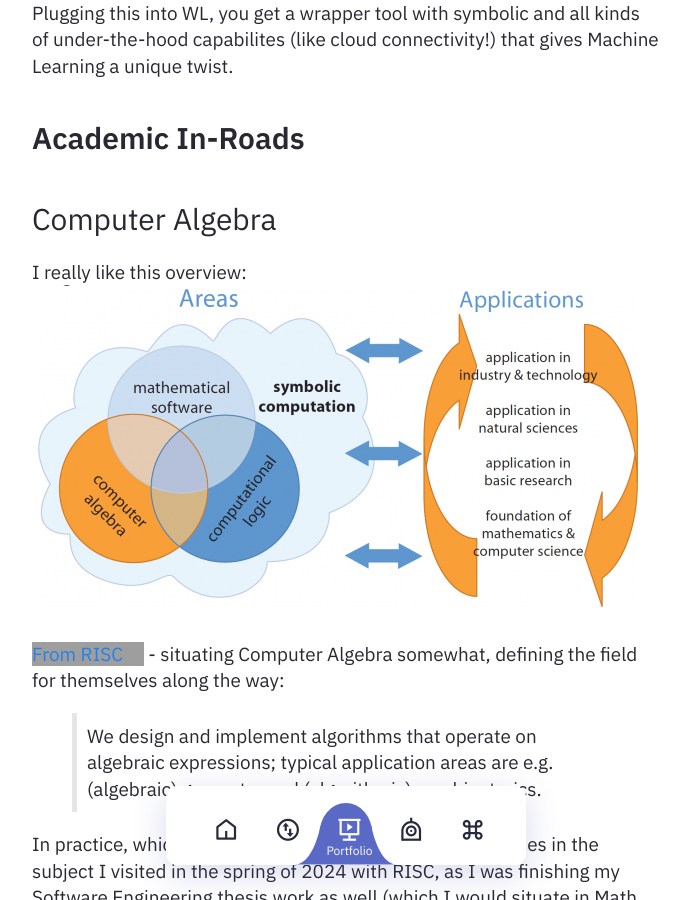
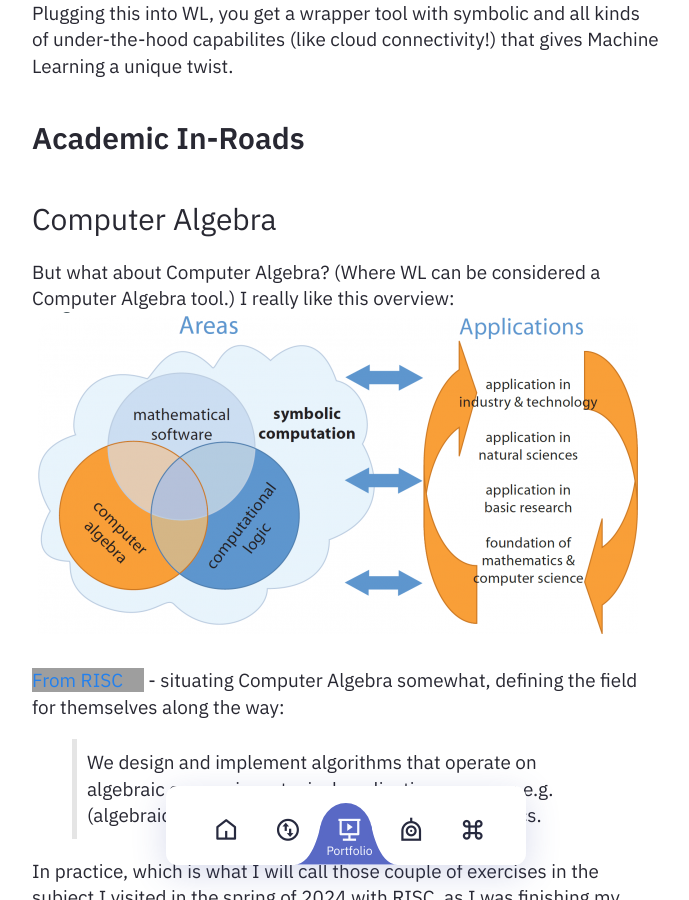
Before and after one commit to heseltime/heseltime.github.io, a Jekyll site: the page built from pages/wolfram.md, in a window 1280 px wide and 900 px high, scrolled down 1682 px. Shown: the whole window, without its empty margins (294-983 px from the left). Built offline with Jekyll 4.4.1, drawn with Linux system fonts in a browser that asks for light colours; grey boxes are pictures that could not be loaded.

Commit message:
Add intro Q

```diff
--- a/pages/wolfram.md
+++ b/pages/wolfram.md
@@ -43,7 +43,7 @@ Plugging this into WL, you get a wrapper tool with symbolic and all kinds of und
 
 <div id="computer-algebra">
 
-I really like this overview:
+But what about Computer Algebra? (Where WL can be considered a Computer Algebra tool.) I really like this overview:
 
 </div>
 
```
